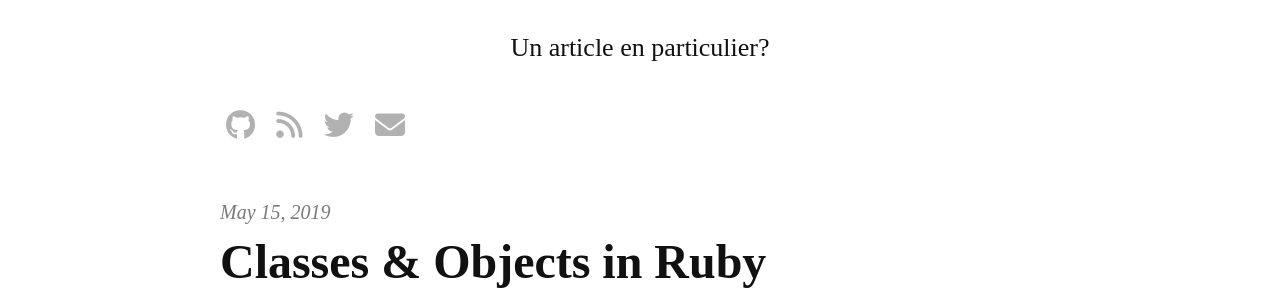
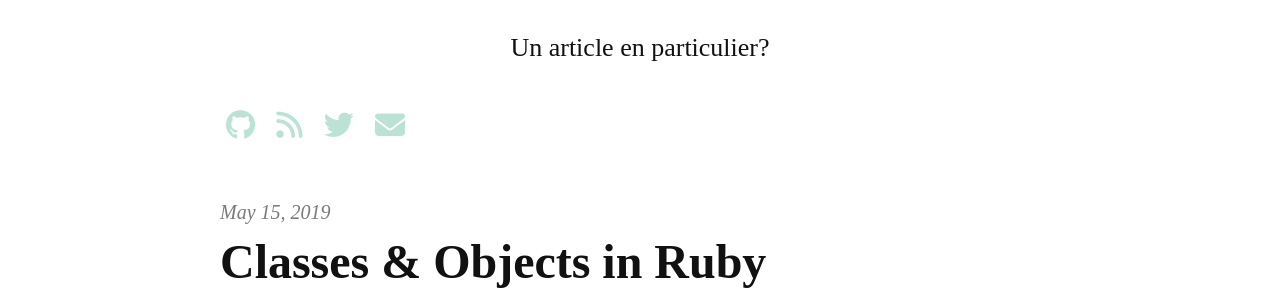
Before and after one commit to andryjohn/RJ-s-blog, a Jekyll site: the page built from index.html, in a window 1280 px wide. Shown: the part 1058-1358 px from the top of the page. Built offline with Jekyll 4.4.1, drawn with Linux system fonts in a browser that asks for light colours; nearby versions of some CDN libraries; some web fonts are replaced; the list of posts is cut into pages by our own code; comment, search, counter and statistics services are not loaded.

Commit message:
green icon

```diff
--- a/_sass/_social-icons.scss
+++ b/_sass/_social-icons.scss
@@ -11,14 +11,15 @@
 
 .social-icons a.fa {
   font-size: 30px;
-  color: black;
+  color: #7CC6AD;
   cursor: pointer;
-  opacity: 0.3;
+  opacity: 0.5;
   padding: 0.2em;
 }
 
 .social-icons a.fa:hover {
   opacity: 1;
+  color: #459069;
 }
 
 .social-icons iframe[title=Flattr] {
```
